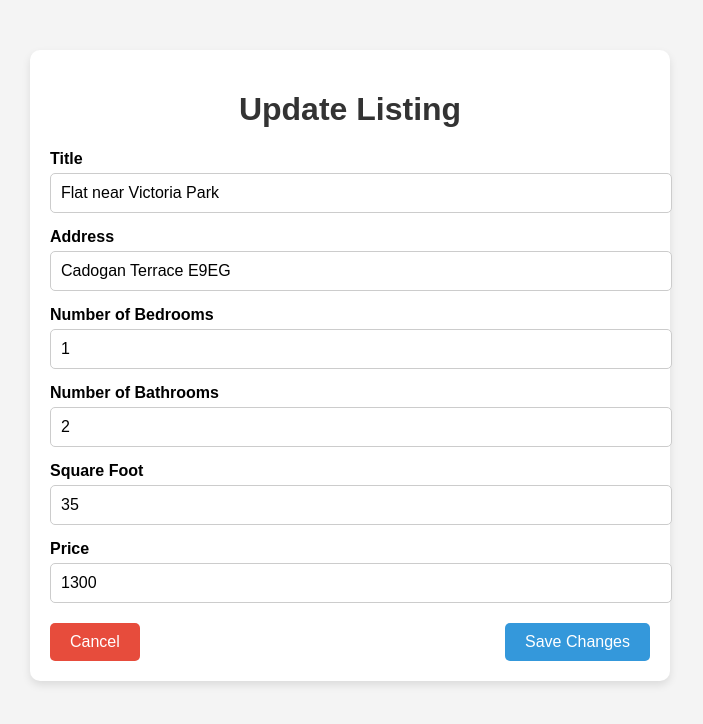
After one commit to betulAkgull/real_estate, a Django app: page /update-listing/1/edit/ in a window 1280 px wide. The commit adds this page. Shown: the top 724 px of the page, without its empty margins (290-993 px from the left). Run offline with Django 4.2, Linux system fonts and the light colour scheme; data comes from the database, SQL or seed files in the repository; both versions use the stored data as it was after the commit.

Commit message:
listing update and listing delete

```diff
--- a/listings/views.py
+++ b/listings/views.py
@@ -34,3 +34,31 @@ def listing_create(request):
         "form":form
     }
     return render(request, "listing_create.html",context)
+
+
+def listing_update(request,pk):
+    listing = Listing.objects.get(id = pk)
+    form = ListingForm(instance=listing)
+    if request.method == 'POST':
+        form = ListingForm(request.POST, instance= listing)
+        if form.is_valid():
+            form.save()
+            messages.success(request, "Listing saved successfully!")
+            return redirect('/', pk=listing.pk)
+        else:
+            messages.error(request, "Something got wrong, try again.")
+            print(form.errors)
+    context = {
+        "form":form
+    }
+    return render(request, "listing_update.html",context)
+
+
+def listing_delete(request,pk):
+    listing = Listing.objects.get(id = pk)
+    if request.method == 'POST':
+        listing.delete()
+        messages.success(request, "Listing deleted successfully!")
+        return redirect('/')
+    else:
+        return redirect('listing.html', pk=pk)
--- a/real_estate/settings.py
+++ b/real_estate/settings.py
@@ -11,6 +11,7 @@ https://docs.djangoproject.com/en/4.0/ref/settings/
 """
 
 from pathlib import Path
+import os
 
 # Build paths inside the project like this: BASE_DIR / 'subdir'.
 BASE_DIR = Path(__file__).resolve().parent.parent
@@ -119,6 +120,11 @@ USE_TZ = True
 
 STATIC_URL = 'static/'
 
+STATICFILES_DIRS = [
+    os.path.join(BASE_DIR, "static"),
+]
+
+
 # Default primary key field type
 # https://docs.djangoproject.com/en/4.0/ref/settings/#default-auto-field
 
--- a/real_estate/urls.py
+++ b/real_estate/urls.py
@@ -2,11 +2,13 @@
 from django.contrib import admin
 from django.urls import path
 
-from listings.views import listing_list, listings_retrieve, listing_create
+from listings.views import listing_list, listings_retrieve, listing_create, listing_update, listing_delete
 
 urlpatterns = [
     path('admin/', admin.site.urls),
     path('', listing_list, name='listing_list'),
     path('listings/<pk>/', listings_retrieve, name='listing_retrieve'),
-    path('add-listing/', listing_create, name='listing_create')
+    path('add-listing/', listing_create, name='listing_create'),
+    path('update-listing/<pk>/edit/',listing_update,name='listing_update'),
+    path('delete-listing/<pk>/delete/',listing_delete,name='listing_delete')
 ]
--- /dev/null
+++ b/templates/listing_update.html
@@ -0,0 +1,119 @@
+<!DOCTYPE html>
+<html lang="tr">
+
+<head>
+    {% load static %}
+    <meta charset="UTF-8">
+    <meta name="viewport" content="width=device-width, initial-scale=1.0">
+    <title>Update Listing</title>
+    <style>
+        body {
+            font-family: Arial, sans-serif;
+            background-color: #f4f4f4;
+            margin: 0;
+            padding: 0;
+        }
+
+        .container {
+            max-width: 600px;
+            margin: 50px auto;
+            padding: 20px;
+            background-color: #fff;
+            border-radius: 10px;
+            box-shadow: 0 4px 8px rgba(0, 0, 0, 0.1);
+        }
+
+        h1 {
+            text-align: center;
+            color: #333;
+        }
+
+        .form-group {
+            margin-bottom: 15px;
+        }
+
+        .form-group label {
+            display: block;
+            font-weight: bold;
+            margin-bottom: 5px;
+        }
+
+        .form-group input[type="text"],
+        .form-group input[type="number"],
+        .form-group input[type="url"],
+        .form-group textarea {
+            width: 100%;
+            padding: 10px;
+            font-size: 16px;
+            border-radius: 5px;
+            border: 1px solid #ccc;
+        }
+
+        .button-group {
+            display: flex;
+            justify-content: space-between;
+            align-items: center;
+            margin-top: 20px;
+        }
+
+        .button-group button {
+            padding: 10px 20px;
+            font-size: 16px;
+            border: none;
+            border-radius: 5px;
+            cursor: pointer;
+        }
+
+        .button-group .cancel-btn {
+            background-color: #e74c3c;
+            color: white;
+        }
+
+        .button-group .save-btn {
+            background-color: #3498db;
+            color: white;
+        }
+    </style>
+</head>
+
+<body>
+
+    <div class="container">
+        <h1>Update Listing</h1>
+        <form method="post">
+            {% csrf_token %}
+            <div class="form-group">
+                <label for="title">Title</label>
+                {{ form.title }}
+            </div>
+            <div class="form-group">
+                <label for="address">Address</label>
+                {{ form.address }}
+            </div>
+            <div class="form-group">
+                <label for="bedrooms">Number of Bedrooms</label>
+                {{ form.num_bedrooms }}
+            </div>
+            <div class="form-group">
+                <label for="bathrooms">Number of Bathrooms</label>
+                {{ form.num_bathrooms }}
+            </div>
+            <div class="form-group">
+                <label for="size">Square Foot</label>
+                {{ form.sqr_foot }}
+            </div>
+            <div class="form-group">
+                <label for="price">Price</label>
+                {{ form.price }}
+            </div>
+            <!-- Daha fazla form alanı ekleyebilirsiniz -->
+            <div class="button-group">
+                <button type="button" class="cancel-btn" onclick="javascript:history.back()">Cancel</button>
+                <button type="submit" class="save-btn">Save Changes</button>
+            </div>
+        </form>
+    </div>
+
+</body>
+
+</html>
```
Also changed, not shown: templates/listing.html (+101 -0 lines), db.sqlite3, static/images/bin.png (added), static/images/pen.png (added).
